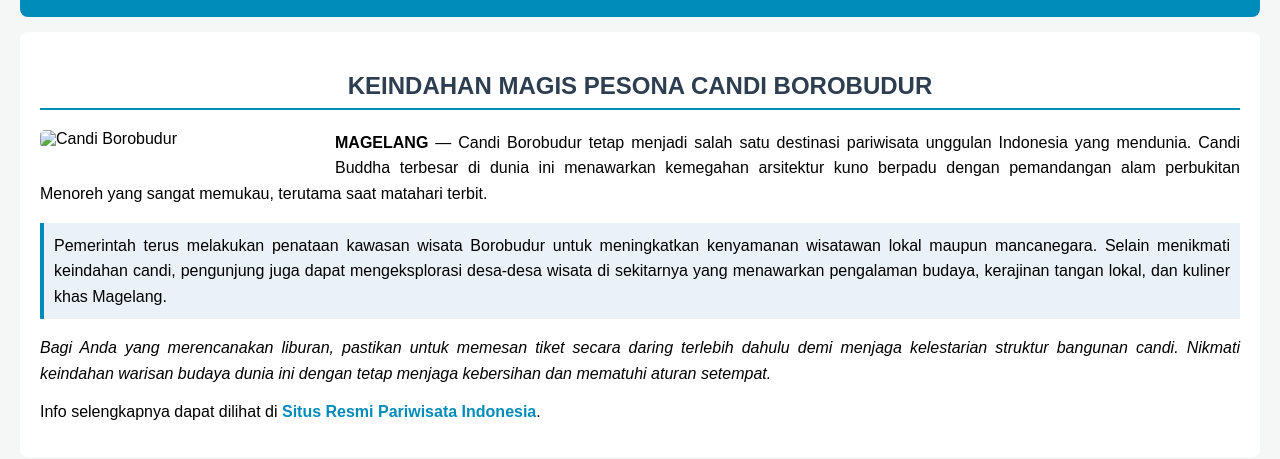
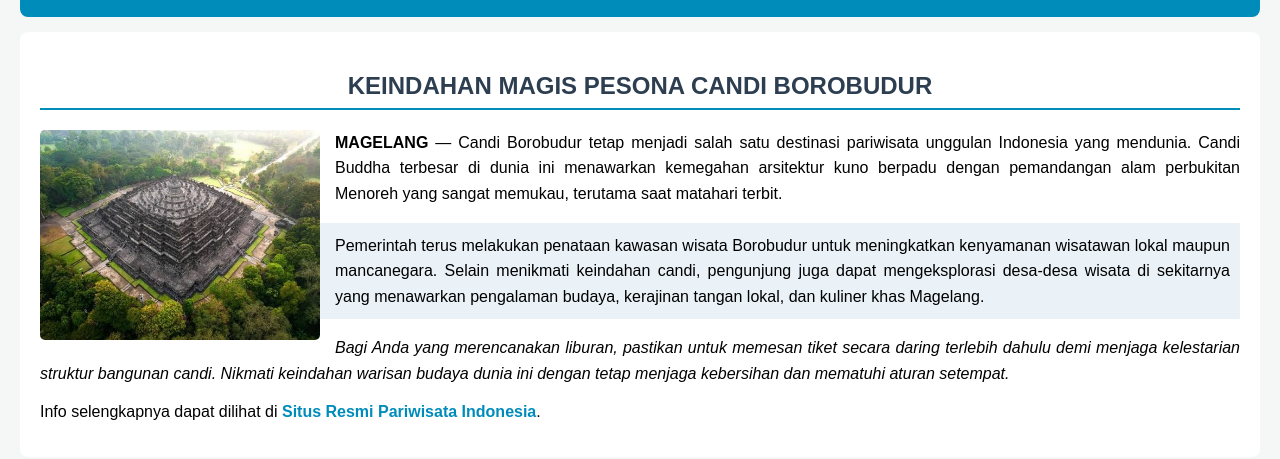
Before and after one commit to catmel26/praktikum_css, a plain HTML site: page index.html in a window 1280 px wide. Shown: the part 103-562 px from the top of the page. Drawn offline with Linux system fonts and the light colour scheme.

Commit message:
Update image source for Candi Borobudur

```diff
--- a/index.html
+++ b/index.html
@@ -19,7 +19,7 @@
             <h2 id="judul-artikel" align="center">KEINDAHAN MAGIS PESONA CANDI BOROBUDUR</h2>
 
             <!-- Penggunaan float pada gambar sesuai materi modul -->
-            <img src="c:\Users\OS\Downloads\candi.jfif" alt="Candi Borobudur" class="gambar-wisata">
+            <img src="candiborobudur.jfif" alt="Candi Borobudur" class="gambar-wisata">
 
             <p class="paragraf-satu">
                 <strong>MAGELANG</strong> — Candi Borobudur tetap menjadi salah satu destinasi pariwisata unggulan Indonesia yang mendunia. Candi Buddha terbesar di dunia ini menawarkan kemegahan arsitektur kuno berpadu dengan pemandangan alam perbukitan Menoreh yang sangat memukau, terutama saat matahari terbit.
```
